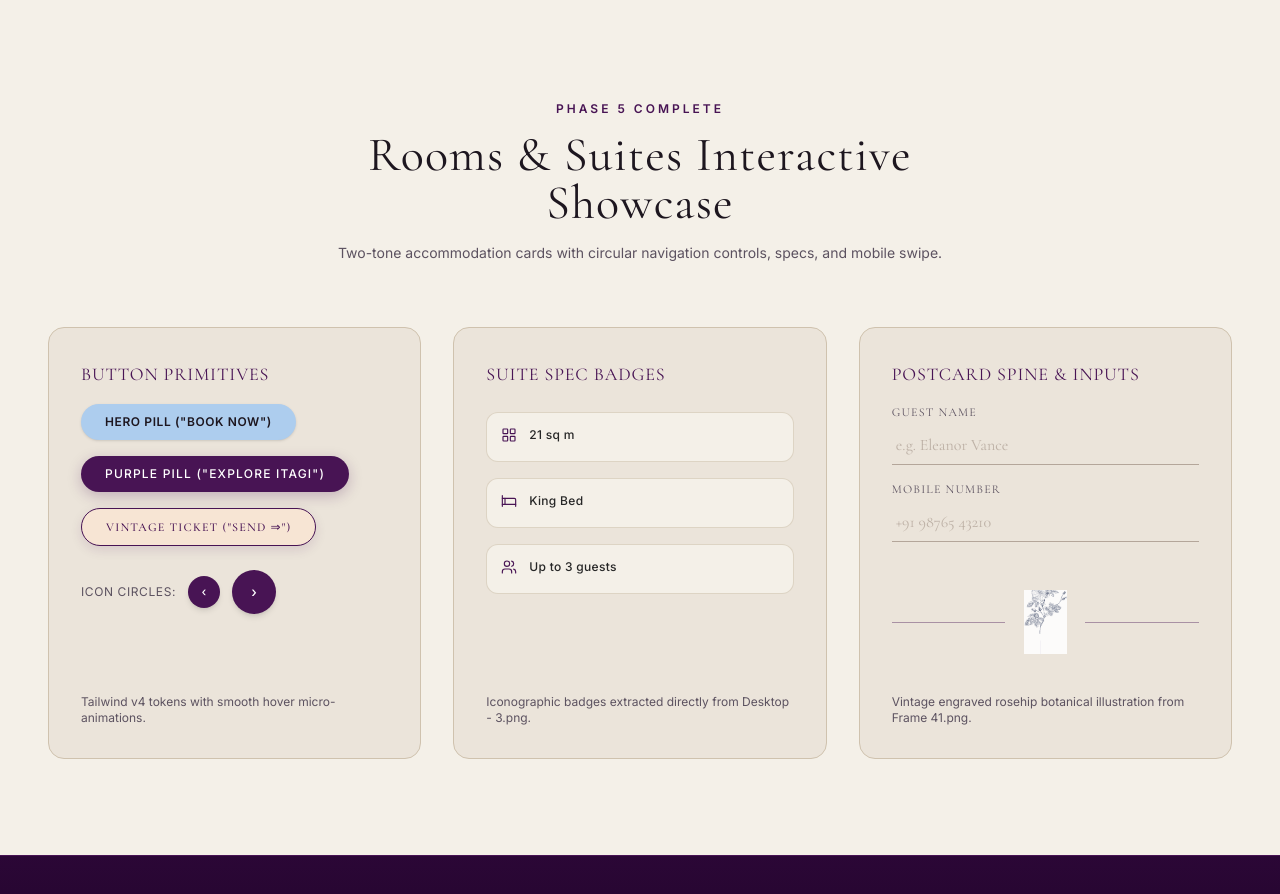
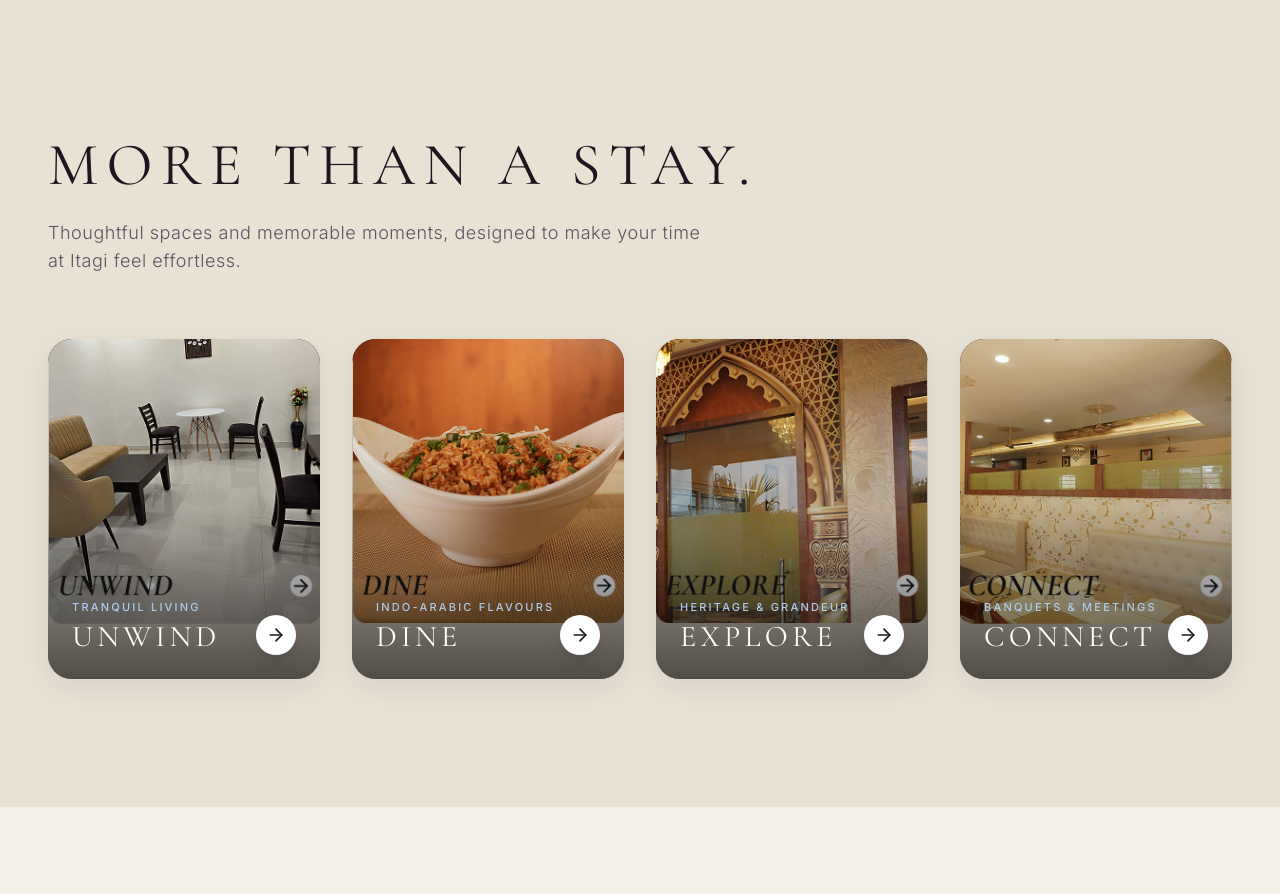
Before and after one commit to kingpin-vision-forge/Itagi-square, a Next.js app: page / in a window 1280 px wide. Shown: the part 1900-2794 px from the top of the page. Built offline with nearby package versions, Linux system fonts and the light colour scheme.

Commit message:
feat(experiences): implement MoreThanAStaySection with 4 lifestyle pillars (UNWIND, DINE, EXPLORE, CONNECT)

```diff
--- a/app/page.tsx
+++ b/app/page.tsx
@@ -2,6 +2,7 @@
 import { Navbar } from '@/components/sections/navbar';
 import { HeroSection } from '@/components/sections/hero-section';
 import { RoomsSuitesSection } from '@/components/sections/rooms-suites-section';
+import { MoreThanAStaySection } from '@/components/sections/more-than-a-stay-section';
 import { Button } from '@/components/ui/button';
 import { UnderlineInput } from '@/components/ui/underline-input';
 import { RoomSpecBadge } from '@/components/ui/room-spec-badge';
@@ -19,17 +20,20 @@
       {/* Rooms & Suites Showcase Section (Figma Desktop - 3.png) */}
       <RoomsSuitesSection />
 
+      {/* "More Than A Stay" 4-Pillar Grid (Figma Frame 36.png) */}
+      <MoreThanAStaySection />
+
       {/* Component & Design Primitives Showcase */}
       <section className="py-24 px-6 md:px-12 max-w-7xl mx-auto w-full">
         <div className="text-center max-w-2xl mx-auto mb-16">
           <span className="text-xs uppercase tracking-[0.25em] text-[#481454] font-semibold">
-            Phase 5 Complete
+            Phase 6 Complete
           </span>
           <h2 className="text-3xl md:text-5xl font-serif mt-3 tracking-wide text-[#1D161F]">
-            Rooms & Suites Interactive Showcase
+            More Than A Stay Lifestyle Pillars
           </h2>
           <p className="mt-4 text-sm text-[#5C5260] font-sans">
-            Two-tone accommodation cards with circular navigation controls, specs, and mobile swipe.
+            UNWIND, DINE, EXPLORE, and CONNECT cards with smooth hover zoom and navigation controls.
           </p>
         </div>
 
--- /dev/null
+++ b/components/molecules/pillar-card.tsx
@@ -0,0 +1,70 @@
+'use client';
+
+import React from 'react';
+import Image from 'next/image';
+import Link from 'next/link';
+import { ArrowRight } from 'lucide-react';
+import { ExperiencePillar } from '@/types/experience';
+import { cn } from '@/lib/utils';
+
+export interface PillarCardProps {
+  pillar: ExperiencePillar;
+  className?: string;
+  onClick?: (pillar: ExperiencePillar) => void;
+}
+
+export function PillarCard({ pillar, className, onClick }: PillarCardProps) {
+  const content = (
+    <div
+      className={cn(
+        'group relative w-full aspect-[3/4] sm:aspect-[4/5] rounded-3xl overflow-hidden shadow-[0_8px_30px_rgb(0,0,0,0.08)] transition-all duration-500 hover:shadow-[0_20px_40px_rgba(72,20,84,0.22)] hover:-translate-y-1.5 cursor-pointer bg-[#2B0736]',
+        className
+      )}
+      onClick={() => onClick && onClick(pillar)}
+    >
+      {/* Background Photography */}
+      <Image
+        src={pillar.image}
+        alt={pillar.alt || pillar.title}
+        fill
+        sizes="(max-width: 640px) 100vw, (max-width: 1024px) 50vw, 25vw"
+        className="object-cover object-center transition-transform duration-700 ease-out group-hover:scale-105"
+      />
+
+      {/* Ambient Gradient Overlays for High Legibility */}
+      <div
+        className="absolute inset-0 bg-gradient-to-t from-black/80 via-black/20 to-transparent opacity-80 group-hover:opacity-90 transition-opacity duration-300"
+        aria-hidden="true"
+      />
+
+      {/* Bottom Bar: Title & Circular Arrow Button (Frame 36.png) */}
+      <div className="absolute inset-x-0 bottom-0 p-5 sm:p-6 flex items-end justify-between z-10">
+        <div>
+          {pillar.subtitle && (
+            <span className="block text-[11px] font-sans tracking-[0.2em] uppercase text-[#ADCDEE] font-medium mb-1">
+              {pillar.subtitle}
+            </span>
+          )}
+          <h3 className="text-xl sm:text-2xl lg:text-3xl font-serif tracking-[0.14em] text-white uppercase italic sm:not-italic group-hover:italic transition-all">
+            {pillar.title}
+          </h3>
+        </div>
+
+        {/* Circular Action Button with Right Arrow */}
+        <div className="w-9 h-9 sm:w-10 sm:h-10 rounded-full bg-white text-[#1D161F] flex items-center justify-center shadow-lg transition-transform duration-300 group-hover:scale-110 group-hover:bg-[#ADCDEE] group-hover:text-[#1D161F]">
+          <ArrowRight className="w-4 h-4 sm:w-5 sm:h-5 transition-transform duration-300 group-hover:translate-x-0.5" />
+        </div>
+      </div>
+    </div>
+  );
+
+  if (pillar.href) {
+    return (
+      <Link href={pillar.href} className="block focus:outline-none focus:ring-2 focus:ring-[#481454] rounded-3xl">
+        {content}
+      </Link>
+    );
+  }
+
+  return content;
+}
--- /dev/null
+++ b/components/sections/more-than-a-stay-section.tsx
@@ -0,0 +1,41 @@
+import React from 'react';
+import { experiencesSection } from '@/data/experiences';
+import { PillarCard } from '@/components/molecules/pillar-card';
+import { cn } from '@/lib/utils';
+
+export interface MoreThanAStaySectionProps {
+  className?: string;
+}
+
+export function MoreThanAStaySection({ className }: MoreThanAStaySectionProps) {
+  const { title, subtitle, pillars } = experiencesSection;
+
+  return (
+    <section
+      id="experiences"
+      className={cn(
+        'relative w-full py-24 sm:py-32 px-4 sm:px-8 lg:px-12 bg-[#E8E2D5] border-t border-[#CFC2AE]/50 overflow-hidden',
+        className
+      )}
+    >
+      <div className="max-w-[1440px] mx-auto">
+        {/* Section Header (Figma Frame 36.png) */}
+        <div className="max-w-3xl mb-14 sm:mb-16">
+          <h2 className="text-3xl sm:text-5xl lg:text-6xl font-serif font-normal tracking-[0.14em] text-[#1D161F] uppercase leading-tight">
+            {title}
+          </h2>
+          <p className="mt-4 text-sm sm:text-base md:text-lg text-[#5C5260] font-light tracking-[0.03em] font-sans max-w-2xl">
+            {subtitle}
+          </p>
+        </div>
+
+        {/* 4-Pillar Responsive Grid */}
+        <div className="grid grid-cols-1 sm:grid-cols-2 lg:grid-cols-4 gap-6 xl:gap-8 items-stretch">
+          {pillars.map((pillar) => (
+            <PillarCard key={pillar.id} pillar={pillar} />
+          ))}
+        </div>
+      </div>
+    </section>
+  );
+}
```
